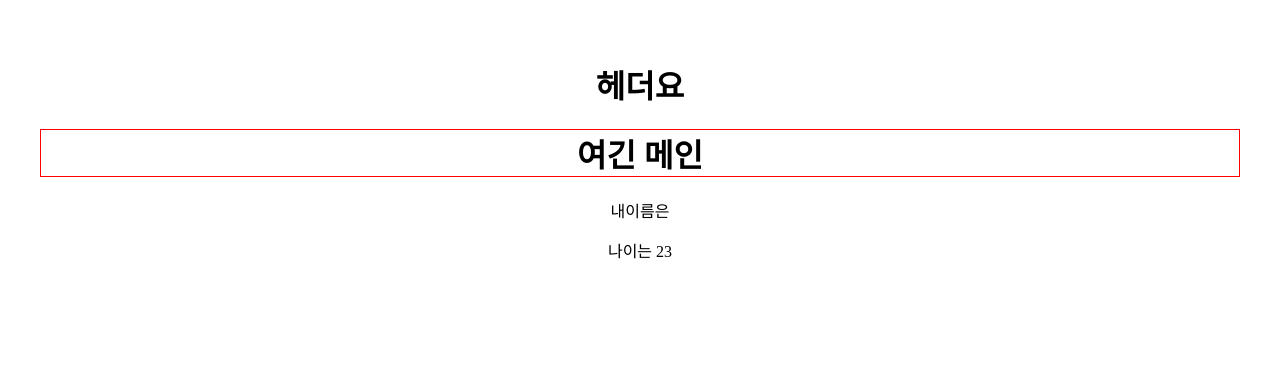
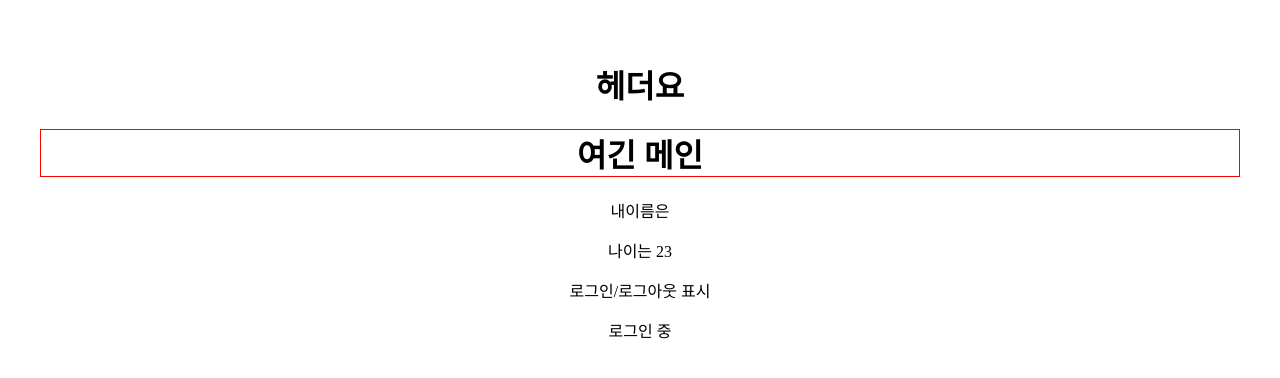
Before and after one commit to domino3333/react-diy, a React (Vite) app in the folder prac01/: page / in a window 1280 px wide. Shown: the top 378 px of the page. Built offline with nearby package versions, Linux system fonts and the light colour scheme.

Commit message:
삼항연산으로 태그 리턴하기

```diff
--- a/prac01/src/components/Main.jsx
+++ b/prac01/src/components/Main.jsx
@@ -1,10 +1,11 @@
 import '../css/Main.css'
 
-function Main(){
+function Main() {
 
-    const user ={
-        ["name:"]:"강민호",
-        ['age']:23,
+    const user = {
+        ["name:"]: "강민호",
+        ['age']: 23,
+        isLogin: true,
     }
 
     return (<>
@@ -12,6 +13,9 @@ function Main(){
         <h1 className="h1text">여긴 메인</h1>
         <p>내이름은 {user.name}</p>
         <p>나이는 {user.age}</p>
+        <p>로그인/로그아웃 표시</p>
+        {user.isLogin === true ? (<p>로그인 중</p>) : (<p>로그아웃 상태</p>)}
+
 
     </>)
 }
```
